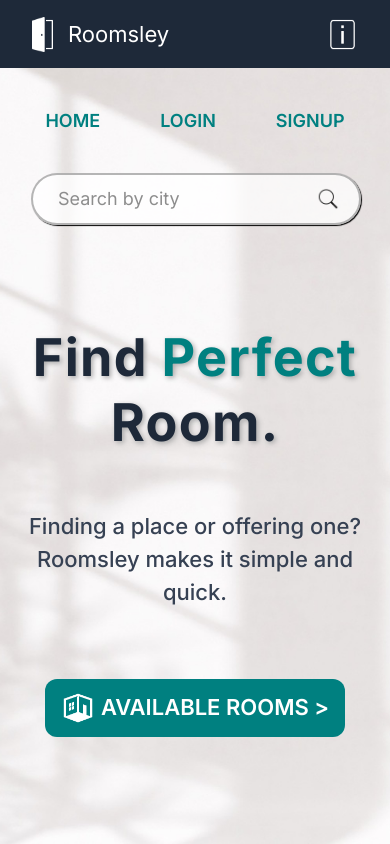
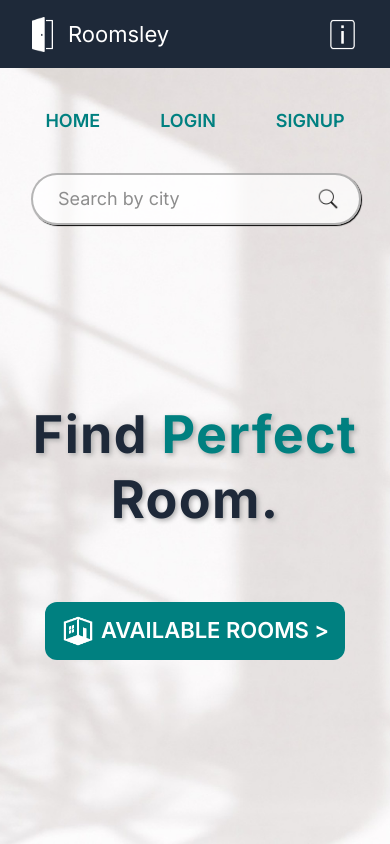
Before and after one commit to rohitkumar893/roomsley, a React (Vite) app: page / in a window 390 px wide. Shown: the top 844 px of the page. Built offline with nearby package versions, Linux system fonts and the light colour scheme; no server answers.

Commit message:
update: UI responsiveness

```diff
--- a/src/App.jsx
+++ b/src/App.jsx
@@ -111,7 +111,7 @@ function App() {
           <div className='h-[100%] w-[100%]'>
             <div className='flex flex-col md:flex-col items-center h-full w-full justify-center gap-[55px]'>
                   <h1 className='textlogo text-[52px]  md:text-[75px] text-center font-bold leading-tight tracking-wide'>Find <span className='perfect'>Perfect</span> Room.</h1>
-                  <h2 className='text-[22px] sm:w-[600px] w-[360px] text-center font-medium text-gray-700'> Finding a place or offering one? Roomsley makes it simple and quick.</h2>
+                  <h2 className='text-[22px] hidden sm:block sm:w-[600px] w-[360px] text-center font-medium text-gray-700'> Finding a place or offering one? Roomsley makes it simple and quick.</h2>
                   <Link to="/listings">
                   <button className="buttonn md:w-[320px] w-[300px]" title='Explore Rooms'>
                     <img src='roomicon.png' className='h-[34px]'></img>
```
